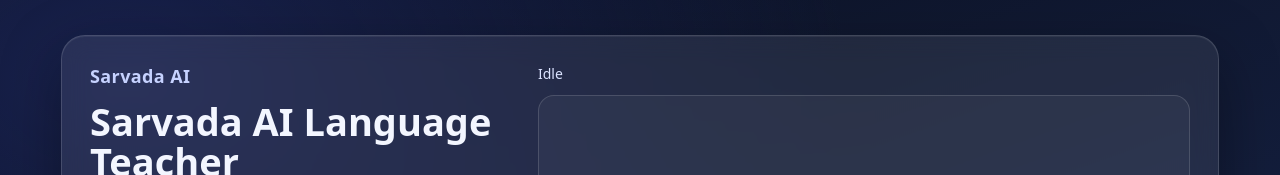
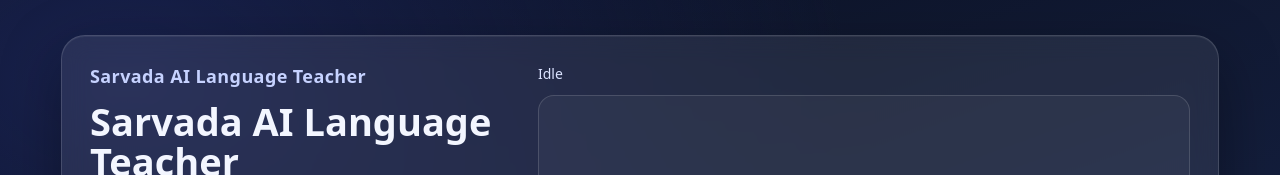
Before and after one commit to paragbhagwat3575/realtimeusecase5, a plain HTML site: page index.html in a window 1280 px wide. Shown: the top 175 px of the page. Drawn offline with Linux system fonts and the light colour scheme.

Commit message:
Update index.html

```diff
--- a/index.html
+++ b/index.html
@@ -2,7 +2,7 @@
 <html lang="en">
 <head>
   <meta charset="utf-8" />
-  <title>Sarvada AI-Language Teacher</title>
+  <title>Sarvada AI Language Teacher</title>
   <meta name="viewport" content="width=device-width, initial-scale=1, viewport-fit=cover" />
   <style>
     :root{
@@ -104,7 +104,7 @@
     <div class="card">
       <!-- LEFT -->
       <section class="hero">
-        <div class="brand">Sarvada AI</div>
+        <div class="brand">Sarvada AI Language Teacher</div>
         <div class="title">Sarvada AI Language Teacher</div>
 
         <div class="gifWrap">
```
